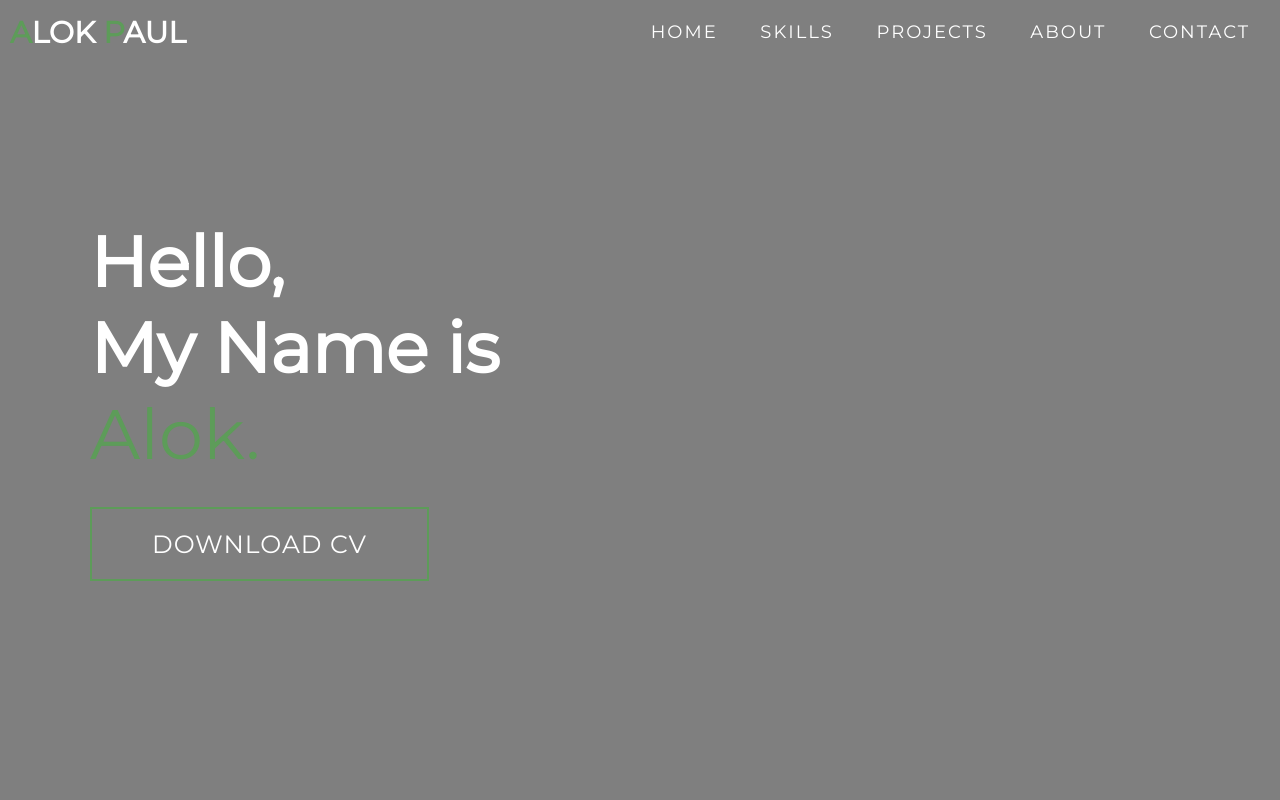
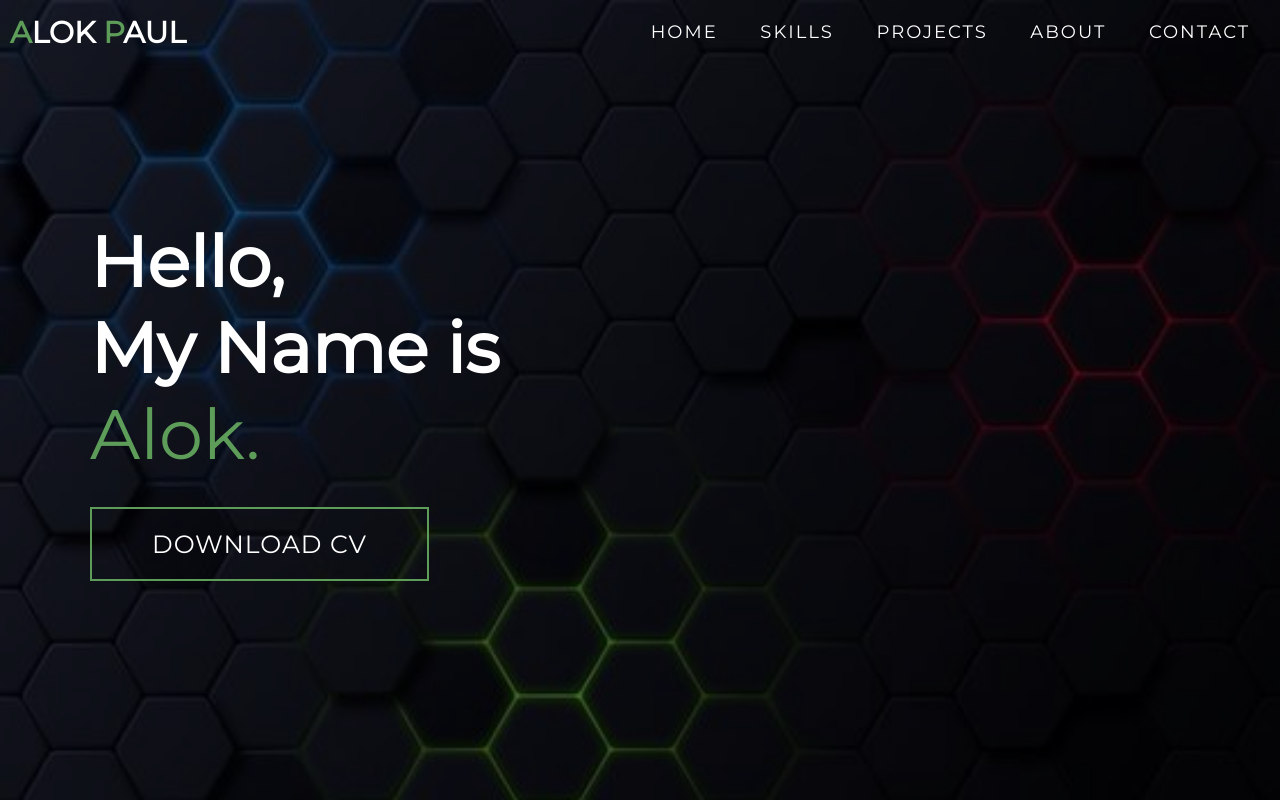
Before and after one commit to alokp1234/ALOK-PAUL-PORTFOLIO, a plain HTML site: page index.html in a window 1280 px wide. Shown: the top 800 px of the page. Drawn offline with Linux system fonts and the light colour scheme; the site is published under a folder, as on GitHub Pages, so addresses that start at the root find nothing.

Commit message:
Update style.css

```diff
--- a/style.css
+++ b/style.css
@@ -200,7 +200,7 @@ p {
 
 /* Hero Section */
 #hero {
-	background-image: url(/img/herobg.jpg);
+	background-image: url(./img/herobg.jpg);
 	background-size: cover;
 	background-position: top center;
 	position: relative;
```
